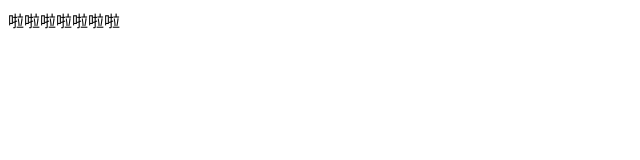
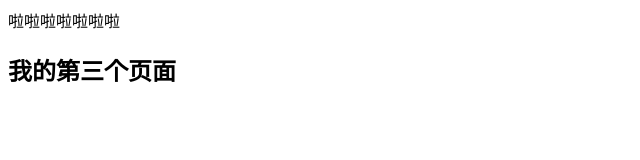
Before and after one commit to wang-weiyun/0811-demo, a plain HTML site: page company.html in a window 1280 px wide. Shown: the whole page, without its empty margins (0-640 px from the left). Drawn offline with Linux system fonts and the light colour scheme.

Commit message:
修改company

```diff
--- a/company.html
+++ b/company.html
@@ -9,6 +9,7 @@
 
 <body>
   啦啦啦啦啦啦啦
+  <h2>我的第三个页面</h2>
 </body>
 
 </html>
```
